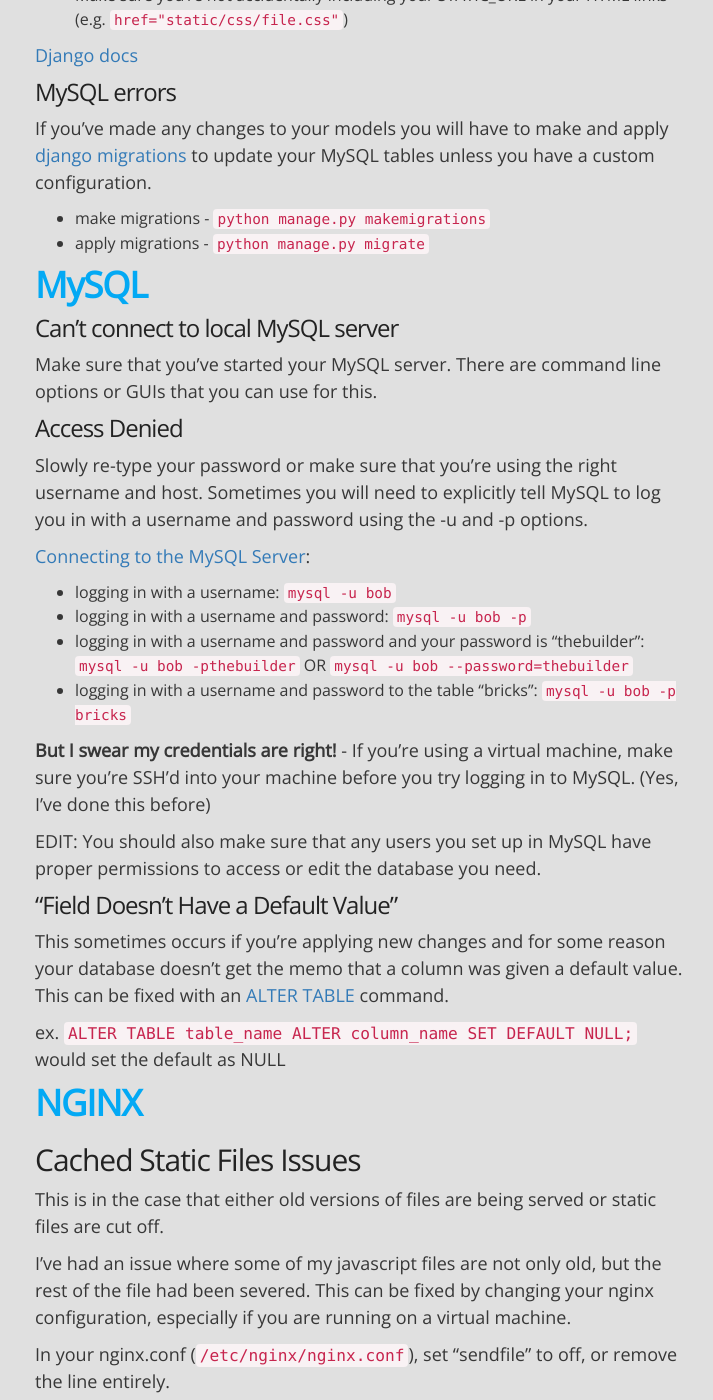
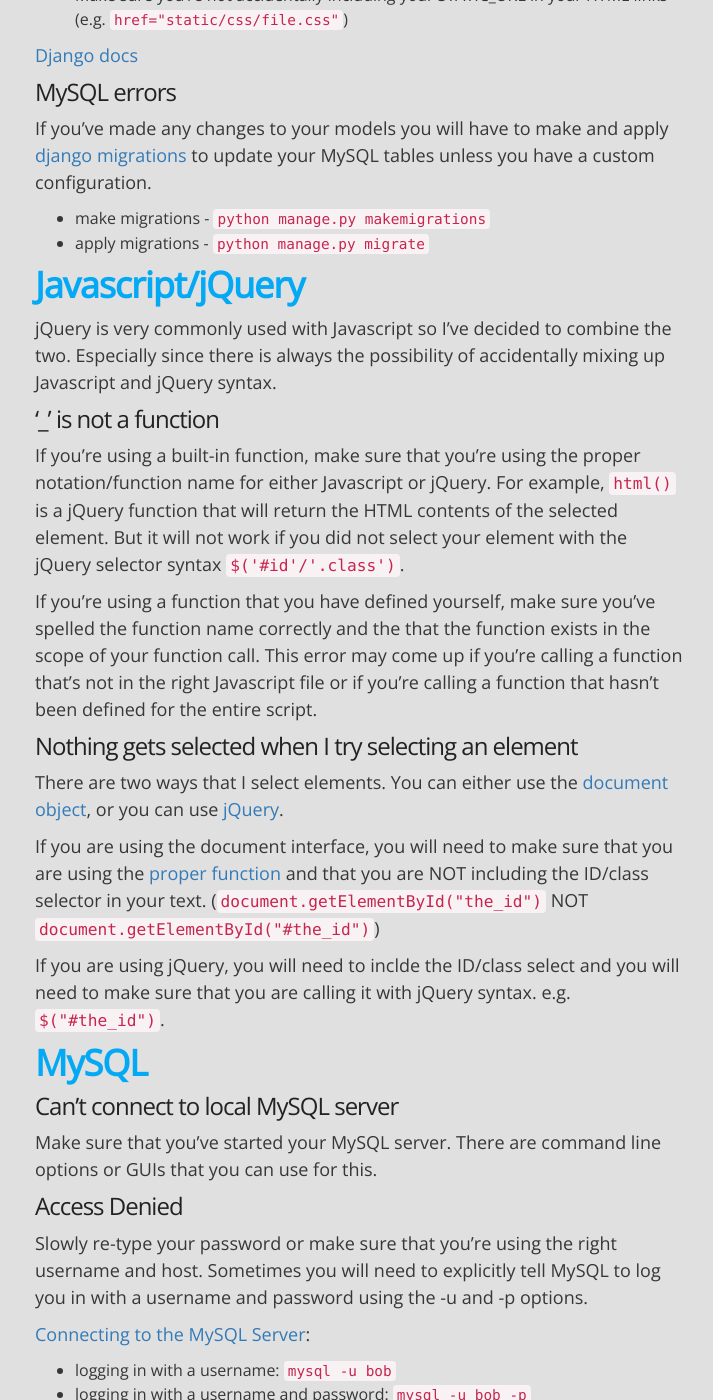
Before and after one commit to eric-cc-su/eric-cc-su.github.io, a Jekyll site: the page built from _posts/2016-01-25-common-web-dev-issues.md, in a window 1280 px wide and 1400 px high, scrolled down 1591 px. Shown: the whole window, without its empty margins (280-993 px from the left). Built offline with Jekyll 4.4.1, drawn with Linux system fonts in a browser that asks for light colours; comment, search, counter and statistics services are not loaded.

Commit message:
Added Javascript to common web dev issues

```diff
--- a/_posts/2016-01-25-common-web-dev-issues.md
+++ b/_posts/2016-01-25-common-web-dev-issues.md
@@ -66,6 +66,39 @@
 - make migrations - `python manage.py makemigrations`
 - apply migrations - `python manage.py migrate`
 
+# **Javascript/jQuery**
+
+jQuery is very commonly used with Javascript so I've decided to combine the two.
+Especially since there is always the possibility of accidentally mixing up Javascript and
+ jQuery syntax.
+
+### '_' is not a function
+
+If you're using a built-in function, make sure that you're using the proper notation/function
+ name for either Javascript or jQuery. For example, `html()` is a jQuery function that
+ will return the HTML contents of the selected element. But it will not work if you did
+ not select your element with the jQuery selector syntax `$('#id'/'.class')`.
+
+If you're using a function that you have defined yourself, make sure you've spelled
+the function name correctly and the that the function exists in the scope of your
+function call. This error may come up if you're calling a function that's not in the right
+Javascript file or if you're calling a function that hasn't been defined for the entire
+script.
+
+### Nothing gets selected when I try selecting an element
+
+There are two ways that I select elements. You can either use the
+[document object](https://developer.mozilla.org/en-US/docs/Web/API/Document),
+or you can use [jQuery](https://learn.jquery.com/using-jquery-core/selecting-elements/).
+
+If you are using the document interface, you will need to make sure that you are using
+the [proper function](http://www.w3schools.com/js/js_htmldom_document.asp) and that you
+are NOT including the ID/class selector in your text.
+(`document.getElementById("the_id")` NOT `document.getElementById("#the_id")`)
+
+If you are using jQuery, you will need to inclde the ID/class select and you will
+need to make sure that you are calling it with jQuery syntax. e.g. `$("#the_id")`.
+
 # **MySQL**
 
 ### Can't connect to local MySQL server
```
